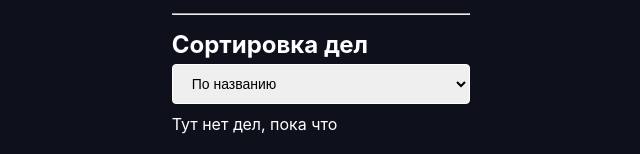
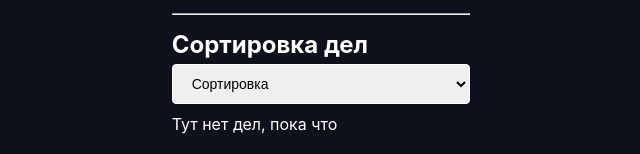
Before and after one commit to OniGrayFox/First_App_React, a React (Create React App) app: page / in a window 1280 px wide. Shown: the part 244-398 px from the top of the page, without its empty margins (319-959 px from the left). Built offline with nearby package versions, Linux system fonts and the light colour scheme.

Commit message:
Update 2 files

```diff
--- a/src/App.js
+++ b/src/App.js
@@ -8,6 +8,7 @@ import CustomInput from "./CustomInput";
 import PostItem from "./PostItems";
 import PostList from "./PostList";
 import PostForm from "./PostForm";
+import MySelect from "./UI/Components/MySelect";
 
 
 
@@ -16,7 +17,7 @@ import PostForm from "./PostForm";
 function App() {
 
   const [posts , setPosts] = useState([])
-
+  const [selectSort, setSelectedSort] = useState('')
   const createPost = (newPost) =>{
     setPosts([...posts, newPost] )
   }
@@ -26,7 +27,12 @@ function App() {
     setPosts(posts.filter(p => p.id !== post.id))
   }
 
+  const sortPost = (sort) =>{
 
+    setSelectedSort(sort);
+    console.log(sort)
+    // setPosts([...posts].sort((a , b) => a[sort].localCompare(b[sort])));
+  }
 
   return (
 
@@ -36,14 +42,16 @@ function App() {
       <hr style = {{margin: '15px 0px '}}/>
       <div>
         <h2 style={{color: 'white' , margin: '5px 0px'}}>Сортировка дел</h2>
-        <select>
-          <option value= 'value1'>
-            По названию
-          </option>
-          <option value= 'value1'>
-            По описанию
-          </option>
-        </select>
+        <MySelect
+        value = {selectSort}
+        onChange = {sortPost}
+        defaultValue="Сортировка"
+        options = {[
+          {value: 'title', name: 'По названию'},
+          {value: 'body', name: 'Описанию'},
+
+        ]}
+        />
       </div>
       {posts.length !== 0
         ?<PostList remove = {removePost} posts={posts} title = "Список дел"
--- /dev/null
+++ b/src/UI/Components/MySelect.js
@@ -0,0 +1,32 @@
+import React from 'react'
+
+const MySelect = ({options, defaultValue ,value, onChange}) => {
+
+    return (
+        <select value={value}
+                onChange = {event => onChange(event.target.value)}
+
+        >
+            <option disabled = {true} value = "">
+
+            {defaultValue}
+            </option>
+            {options.map(option=>
+            <option key ={option.value} value={ options.value}>
+                {option.name}
+            </option>
+
+            )}
+
+
+
+        </select>
+
+
+
+    );
+
+
+};
+
+export default MySelect
```
